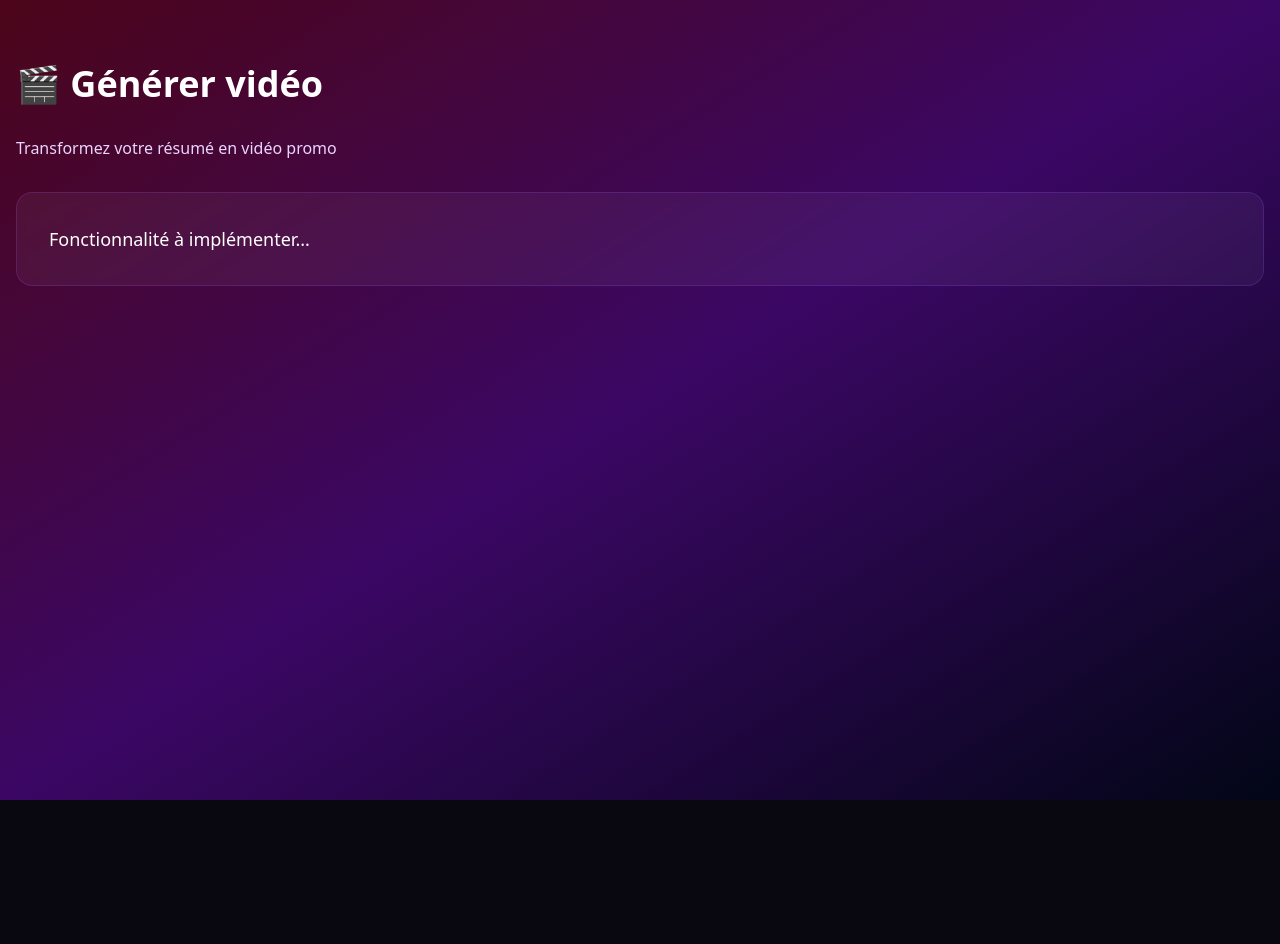
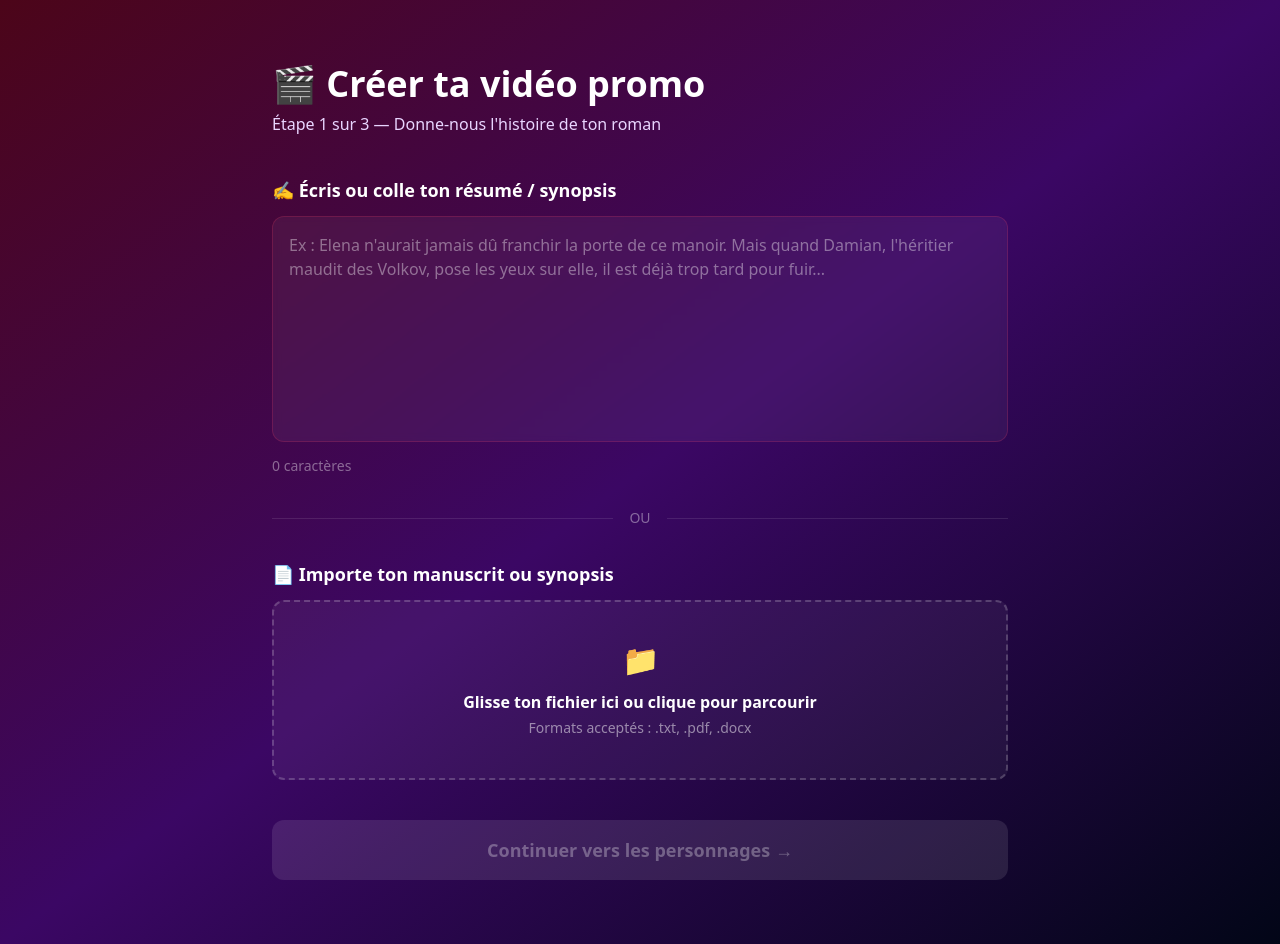
Before and after one commit to picxsee/dark-romance-promo, a Next.js app: page /generate in a window 1280 px wide. Before the commit the page ends 800 px from the top, so only its background shows below. Built offline with nearby package versions, Linux system fonts and the light colour scheme.

Commit message:
Update page.tsx

```diff
--- a/app/generate/page.tsx
+++ b/app/generate/page.tsx
@@ -1,17 +1,141 @@
 'use client';
 
+import { useState, useRef } from 'react';
+import { useRouter } from 'next/navigation';
+
 export default function GeneratePage() {
+  const router = useRouter();
+  const [summary, setSummary] = useState('');
+  const [fileName, setFileName] = useState<string | null>(null);
+  const [fileContent, setFileContent] = useState<string | null>(null);
+  const [dragActive, setDragActive] = useState(false);
+  const fileInputRef = useRef<HTMLInputElement>(null);
+
+  const handleFile = async (file: File) => {
+    setFileName(file.name);
+
+    if (file.type === 'text/plain' || file.name.endsWith('.txt')) {
+      const text = await file.text();
+      setFileContent(text);
+      setSummary(text.slice(0, 2000));
+    } else {
+      // Pour PDF / DOCX : on stocke juste le fichier, le traitement
+      // (extraction du texte) se fera côté serveur/API plus tard.
+      setFileContent(null);
+    }
+  };
+
+  const handleDrop = (e: React.DragEvent) => {
+    e.preventDefault();
+    setDragActive(false);
+    const file = e.dataTransfer.files?.[0];
+    if (file) handleFile(file);
+  };
+
+  const handleFileInput = (e: React.ChangeEvent<HTMLInputElement>) => {
+    const file = e.target.files?.[0];
+    if (file) handleFile(file);
+  };
+
+  const canContinue = summary.trim().length > 0 || fileName !== null;
+
+  const handleContinue = () => {
+    // On sauvegarde le résumé pour les étapes suivantes (personnages, génération)
+    sessionStorage.setItem('novel_summary', summary);
+    if (fileName) sessionStorage.setItem('novel_file_name', fileName);
+    router.push('/characters');
+  };
+
   return (
     <main className="min-h-screen bg-gradient-to-br from-rose-950 via-purple-950 to-slate-950 text-white">
-      <div className="container mx-auto px-4 py-16">
-        <h1 className="text-4xl font-bold mb-8">🎬 Générer vidéo</h1>
-        <p className="text-purple-200 mb-8">
-          Transformez votre résumé en vidéo promo
+      <div className="container mx-auto px-4 py-16 max-w-3xl">
+        <h1 className="text-4xl font-bold mb-2">🎬 Créer ta vidéo promo</h1>
+        <p className="text-purple-200 mb-10">
+          Étape 1 sur 3 — Donne-nous l'histoire de ton roman
         </p>
 
-        <div className="p-8 rounded-2xl bg-white/5 backdrop-blur-sm border border-purple-500/20">
-          <p className="text-lg">Fonctionnalité à implémenter...</p>
+        {/* Zone de texte */}
+        <div className="mb-8">
+          <label className="block text-lg font-semibold mb-3">
+            ✍️ Écris ou colle ton résumé / synopsis
+          </label>
+          <textarea
+            value={summary}
+            onChange={(e) => setSummary(e.target.value)}
+            placeholder="Ex : Elena n'aurait jamais dû franchir la porte de ce manoir. Mais quand Damian, l'héritier maudit des Volkov, pose les yeux sur elle, il est déjà trop tard pour fuir..."
+            rows={8}
+            className="w-full rounded-xl bg-white/5 backdrop-blur-sm border border-rose-500/20 focus:border-rose-500/60 outline-none p-4 text-white placeholder-white/40 resize-none transition-colors"
+          />
+          <p className="text-sm text-white/40 mt-2">
+            {summary.length} caractères
+          </p>
         </div>
+
+        <div className="flex items-center gap-4 mb-8">
+          <div className="h-px flex-1 bg-white/10" />
+          <span className="text-white/40 text-sm">OU</span>
+          <div className="h-px flex-1 bg-white/10" />
+        </div>
+
+        {/* Zone d'upload */}
+        <div className="mb-10">
+          <label className="block text-lg font-semibold mb-3">
+            📄 Importe ton manuscrit ou synopsis
+          </label>
+          <div
+            onDragOver={(e) => {
+              e.preventDefault();
+              setDragActive(true);
+            }}
+            onDragLeave={() => setDragActive(false)}
+            onDrop={handleDrop}
+            onClick={() => fileInputRef.current?.click()}
+            className={`rounded-xl border-2 border-dashed p-10 text-center cursor-pointer transition-colors ${
+              dragActive
+                ? 'border-rose-500 bg-rose-500/10'
+                : 'border-white/20 hover:border-purple-500/50 bg-white/5'
+            }`}
+          >
+            <input
+              ref={fileInputRef}
+              type="file"
+              accept=".txt,.pdf,.docx"
+              onChange={handleFileInput}
+              className="hidden"
+            />
+            {fileName ? (
+              <div>
+                <p className="text-2xl mb-2">✅</p>
+                <p className="font-semibold">{fileName}</p>
+                <p className="text-sm text-white/50 mt-1">
+                  Clique pour changer de fichier
+                </p>
+              </div>
+            ) : (
+              <div>
+                <p className="text-3xl mb-3">📁</p>
+                <p className="font-semibold">
+                  Glisse ton fichier ici ou clique pour parcourir
+                </p>
+                <p className="text-sm text-white/50 mt-1">
+                  Formats acceptés : .txt, .pdf, .docx
+                </p>
+              </div>
+            )}
+          </div>
+        </div>
+
+        <button
+          onClick={handleContinue}
+          disabled={!canContinue}
+          className={`w-full py-4 rounded-xl font-bold text-lg transition-all ${
+            canContinue
+              ? 'bg-gradient-to-r from-rose-600 to-purple-600 hover:from-rose-500 hover:to-purple-500 cursor-pointer'
+              : 'bg-white/10 text-white/30 cursor-not-allowed'
+          }`}
+        >
+          Continuer vers les personnages →
+        </button>
       </div>
     </main>
   );
```
